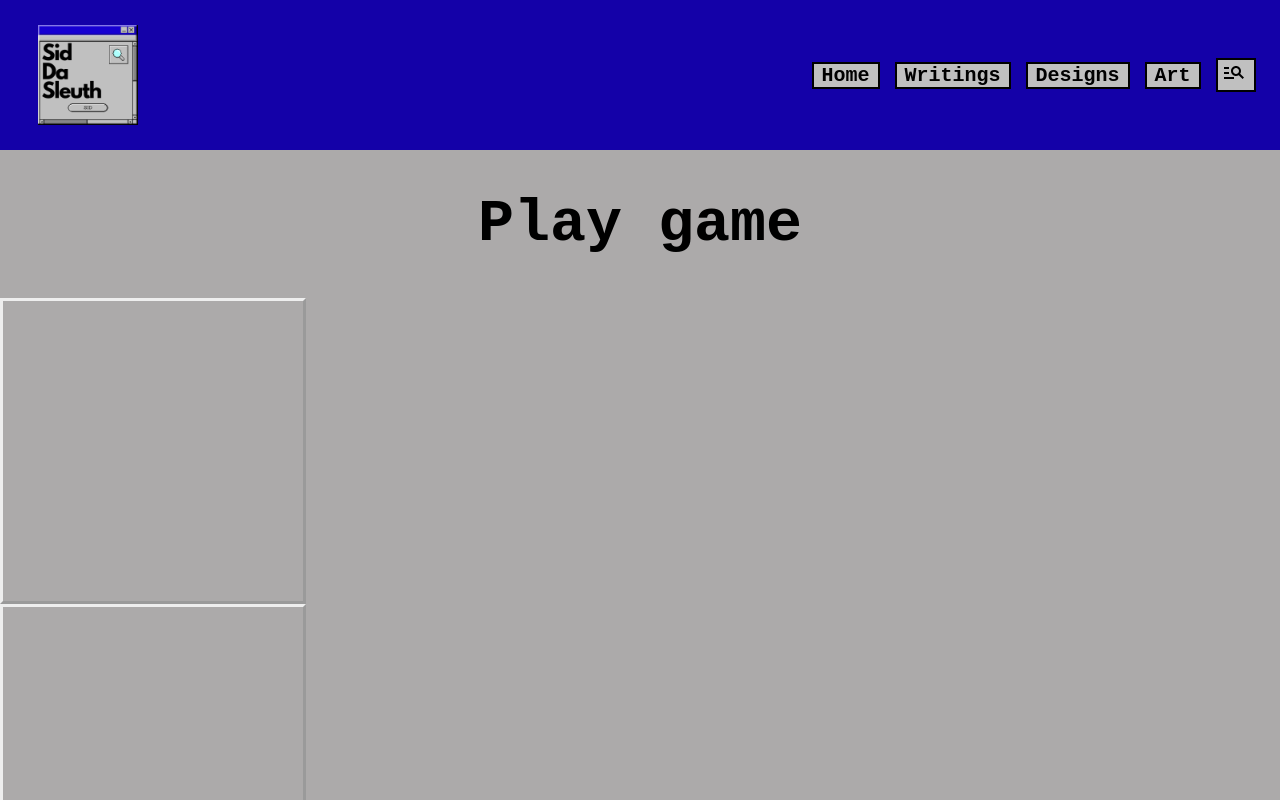
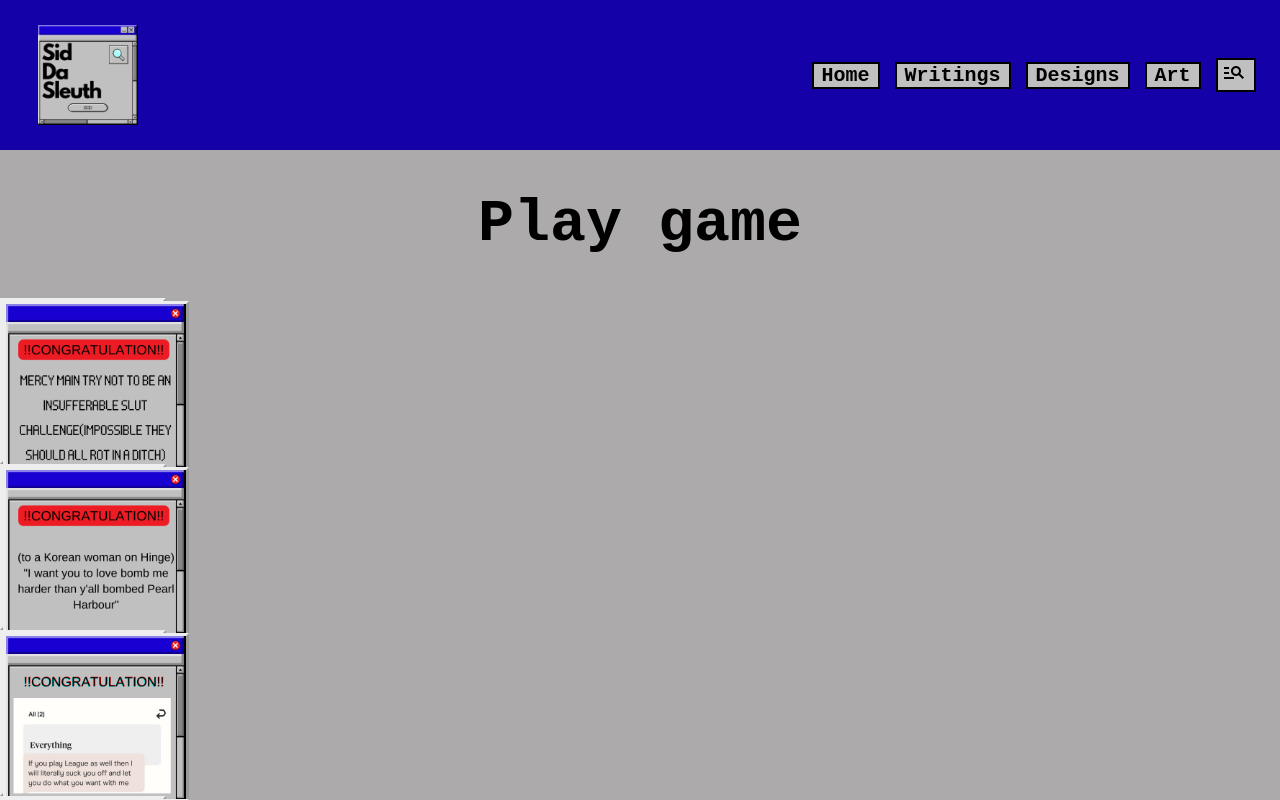
Before and after one commit to onlywoo/Assignment3_IM, a React (Create React App) app: page /intArt in a window 1280 px wide. Shown: the top 800 px of the page. Built offline with nearby package versions, Linux system fonts and the light colour scheme.

Commit message:
Update intArt.css

```diff
--- a/src/styles/intArt.css
+++ b/src/styles/intArt.css
@@ -19,8 +19,8 @@
 /*items*/
 
 .popupItem {
-    width: 300px;
-    height: 300px;
+    width: 160px;
+    height: 160px;
 
     box-shadow: black;
     border-style: outset;
@@ -44,16 +44,16 @@
     transition: all 0.3s ease;
     transform: translate(var(--x-position), var(--y-position)) scale(0.75);
 
-    /*
-    width: 250px;
-    height: 250px;
+
+    width: 150px;
+    height: 150px;
     padding: 15px;
     background-repeat: no-repeat;
     background-size: cover;
     border-style: outset;
     background-position: center;
     position: sticky;
-    */
+
 }
 
 /*
@@ -73,15 +73,15 @@
     padding: 10px;
     background-color: #868686;
 }
+*/
 @media only screen and (max-width: 1300px) {
     .PopupList {
-        grid-template-columns: 1fr 1fr;
+        grid-template-columns: repeat(5, 1fr);
     }
 }
 
 @media only screen and (max-width: 800px) {
     .PopupList {
-        grid-template-columns: 1fr;
+        grid-template-columns: repeat(5, 1fr);
     }
 }
-*/
```
